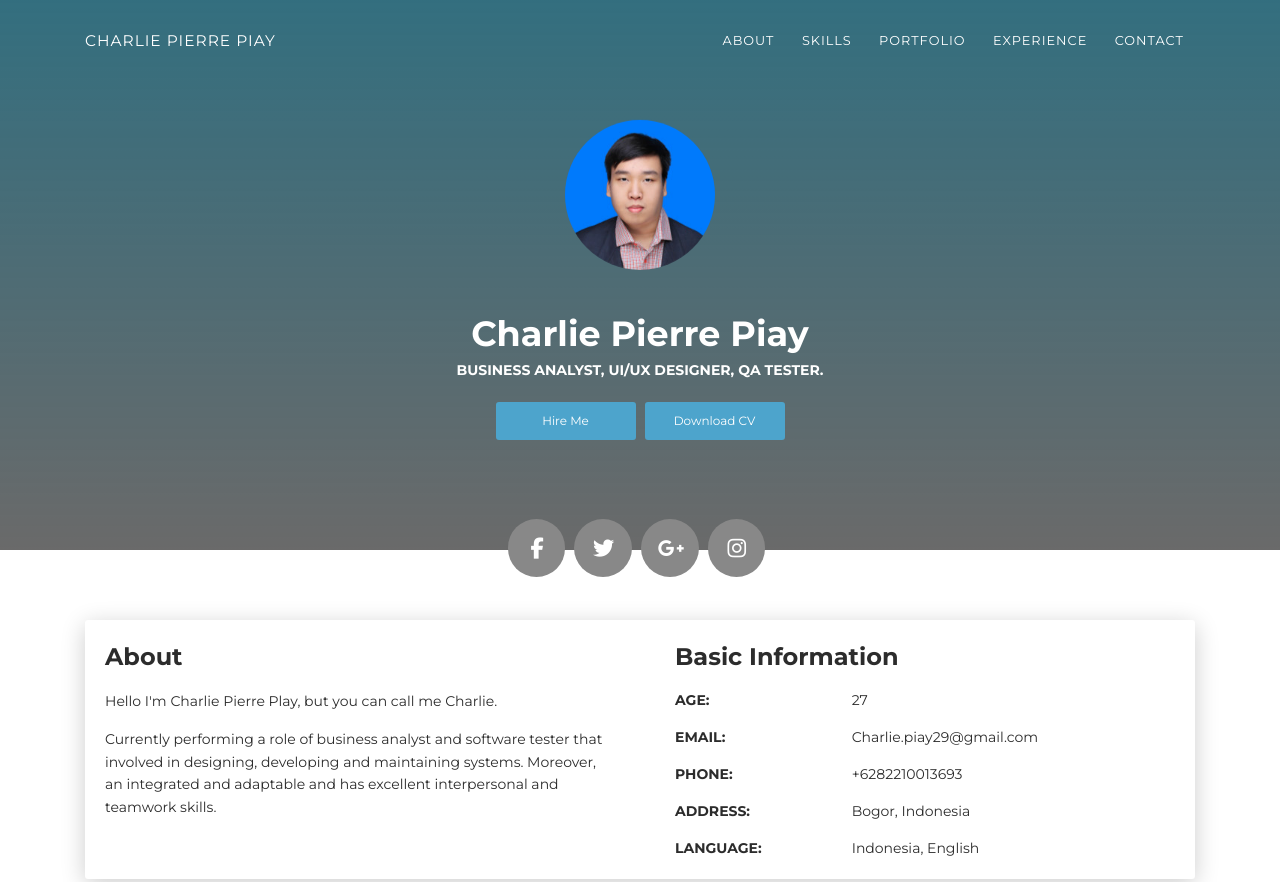
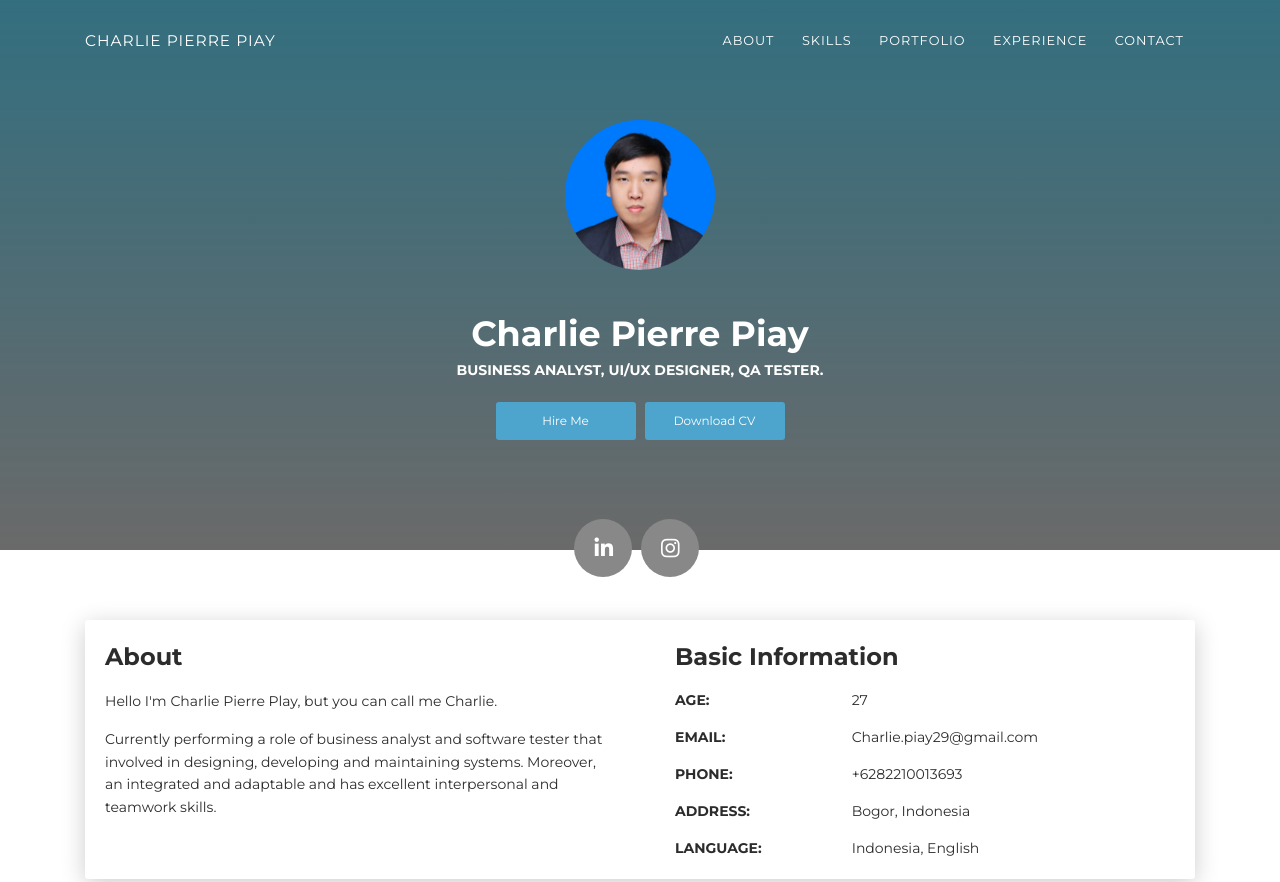
Before and after one commit to charliepierre/charliepierre.github.io, a plain HTML site: page index.html in a window 1280 px wide. Shown: the top 882 px of the page. Drawn offline with Linux system fonts and the light colour scheme.

Commit message:
update line

```diff
--- a/index.html
+++ b/index.html
@@ -55,7 +55,7 @@
       </div>
       <div class="section">
         <div class="container">
-          <div class="button-container"><a class="btn btn-default btn-round btn-lg btn-icon" href="#" rel="tooltip" title="Follow me on Facebook"><i class="fa fa-facebook"></i></a><a class="btn btn-default btn-round btn-lg btn-icon" href="#" rel="tooltip" title="Follow me on Twitter"><i class="fa fa-twitter"></i></a><a class="btn btn-default btn-round btn-lg btn-icon" href="#" rel="tooltip" title="Follow me on Google+"><i class="fa fa-google-plus"></i></a><a class="btn btn-default btn-round btn-lg btn-icon" href="#" rel="tooltip" title="Follow me on Instagram"><i class="fa fa-instagram"></i></a></div>
+          <div class="button-container"><a class="btn btn-default btn-round btn-lg btn-icon" href="#" rel="tooltip" title="Follow me on Linkedin"><i class="fa fa-linkedin"></i></a><a class="btn btn-default btn-round btn-lg btn-icon" href="#" rel="tooltip" title="Follow me on Instagram"><i class="fa fa-instagram"></i></a></div>
         </div>
       </div>
     </div>
```
